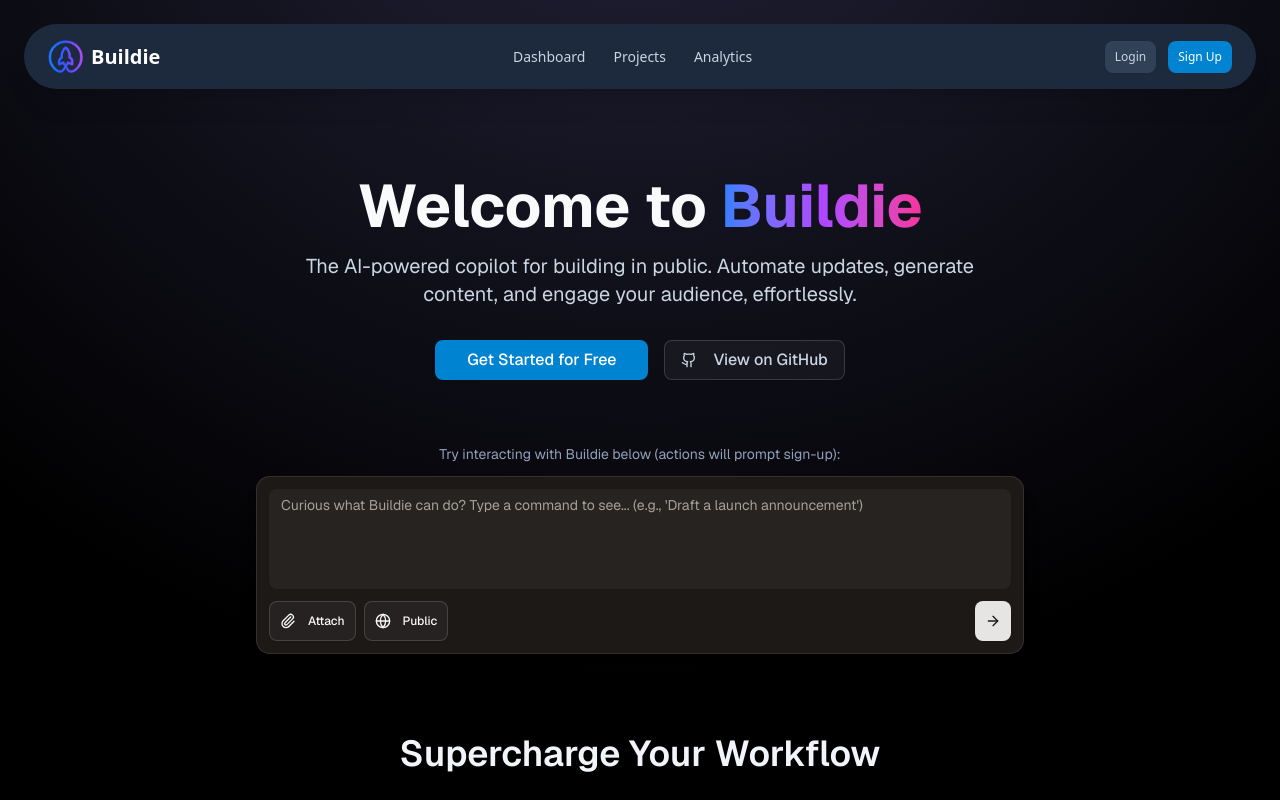
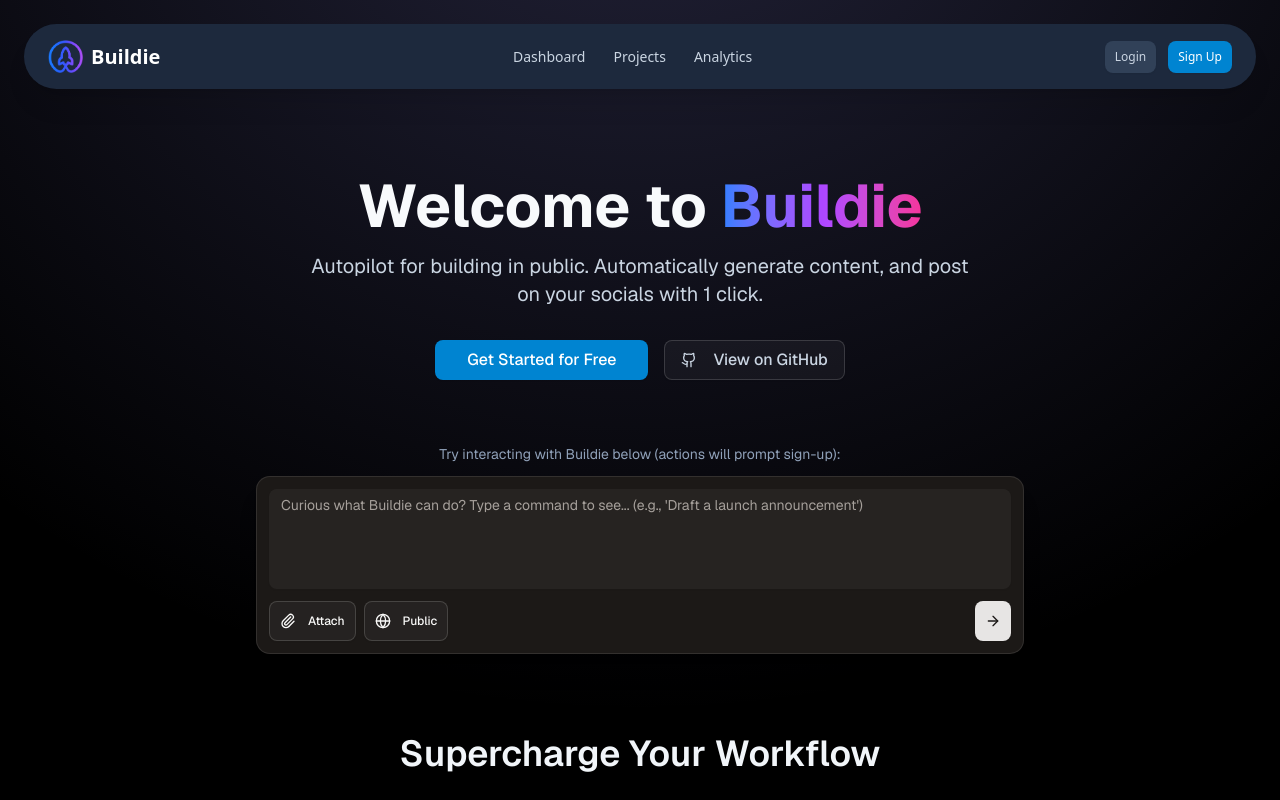
Before and after one commit to gcohen1928/buildie, a Next.js app in the folder web/: page / in a window 1280 px wide. Shown: the top 800 px of the page. Built offline with nearby package versions, Linux system fonts and the light colour scheme; no server answers.

Commit message:
indexing codebase

```diff
--- a/web/src/app/page.tsx
+++ b/web/src/app/page.tsx
@@ -12,6 +12,8 @@ export default function HomePage() {
                     bg-black
                     bg-[radial-gradient(ellipse_80%_80%_at_50%_-20%,rgba(120,119,198,0.3),rgba(255,255,255,0))]">
 
+
+
       <header className="mt-12 md:mt-20 mb-10 md:mb-16 text-center w-full max-w-4xl">
         <h1 className="text-4xl md:text-6xl font-bold text-slate-50 mb-4">
           Welcome to{' '}
@@ -20,7 +22,7 @@ export default function HomePage() {
           </span>
         </h1>
         <p className="text-lg md:text-xl text-slate-300 mt-3 max-w-2xl mx-auto">
-          The AI-powered copilot for building in public. Automate updates, generate content, and engage your audience, effortlessly.
+          Autopilot for building in public. Automatically generate content, and post on your socials with 1 click.
         </p>
         <div className="mt-8 flex flex-col sm:flex-row justify-center items-center gap-4">
             <Button asChild size="lg" className="bg-sky-600 hover:bg-sky-700 text-white px-8 py-3 text-base">
```
